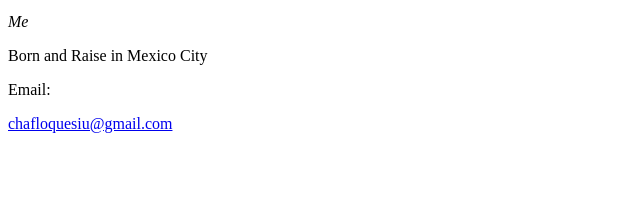
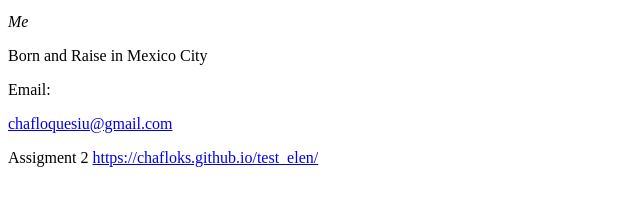
Before and after one commit to Chafloks/Chafloks.github.io, a plain HTML site: page index.html in a window 1280 px wide. Shown: the part 135-340 px from the top of the page, without its empty margins (0-640 px from the left). Drawn offline with Linux system fonts and the light colour scheme.

Commit message:
adding assigment 2

```diff
--- a/index.html
+++ b/index.html
@@ -20,6 +20,7 @@
     <article>
       <a href="chafloquesiu@gmail.com">chafloquesiu@gmail.com</a>
     </article>
+    <p><span>Assigment 2</span> <a href="#">https://chafloks.github.io/test_elen/</a></p>
   </section>
 </body>
 
```
